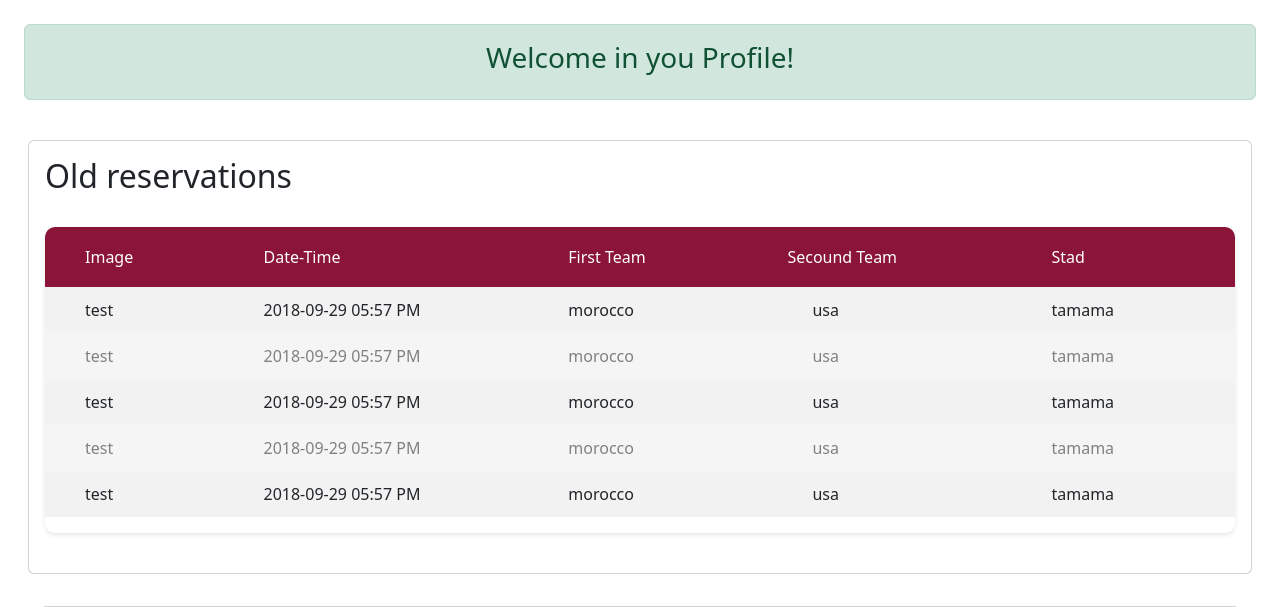
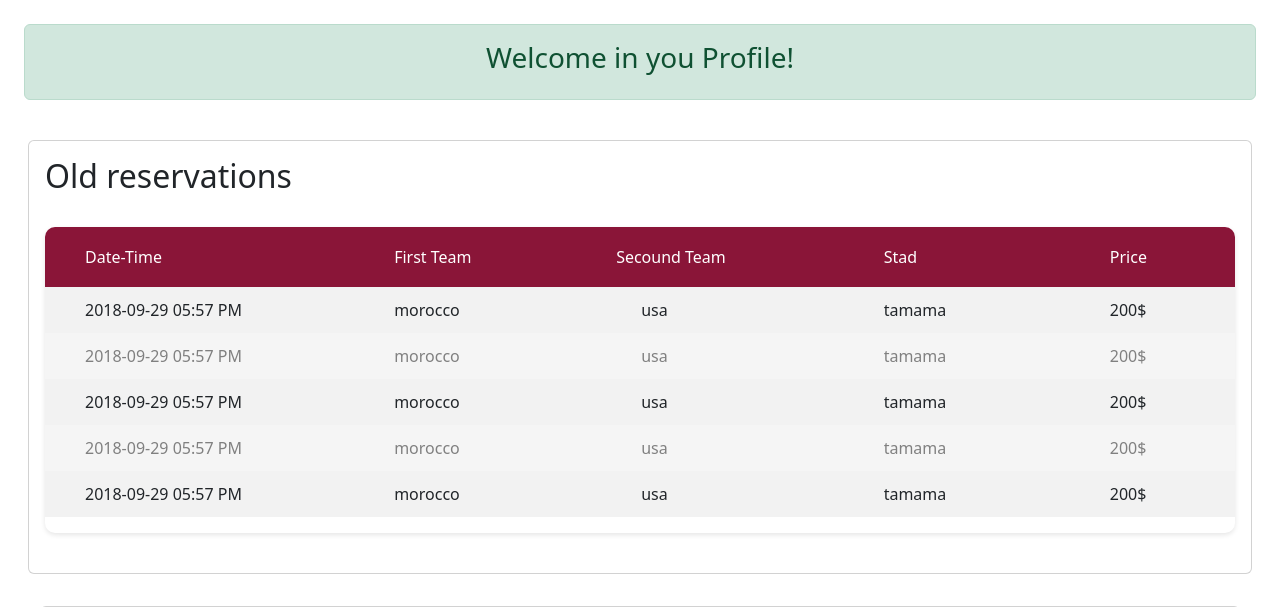
Before and after one commit to ASMAEELKHIRAOUI/FIFA-WC-QATAR22, a PHP site: page /editprofile.php in a window 1280 px wide. Shown: the part 62-669 px from the top of the page. Run offline with PHP 8.4, Linux system fonts and the light colour scheme; some libraries are stand-ins or nearby versions.

Commit message:
old reservation | modify

```diff
--- a/pages/editprofile.php
+++ b/pages/editprofile.php
@@ -14,68 +14,62 @@
         <div class="card-body">
           <div class="overview-wrap">
             <h2 class="title-1 m-b-25 me-4" id="old-reservation">Old reservations</h2>
-            <hr />
+            <hr class="w-25% my-2"/>
           </div>
-
-
-
-
-
             <br>
             <div class="table-responsive table--no-card mb-4" >
                 <table class="table table-borderless table-striped table-earning" >
                     <thead >
                         <tr >
-                                                <th>Image</th>
                             <th>Date-Time</th>
-                                                <!-- <th>Time</th> -->
                             <th class="text-right">First team</th>
                             <th class="text-right">Secound team</th>
                             <th class="text-right">Stad</th>
+                            <th>price</th>
                         </tr>
                     </thead>
                     <tbody>
                         <tr>
-                                                <td>test</td>
                             <td>2018-09-29 05:57 PM</td>
                             <!-- <td>05:57</td> -->
                             <td class="text-right">morocco</td>
                             <td class="text-start">usa</td>
                             <td class="text-right">tamama</td>
+                            <td>200$</td>
                         </tr>
                         <tr>
-                                                <td>test</td>
                             <td>2018-09-29 05:57 PM</td>
                             <!-- <td>05:57</td> -->
                             <td class="text-right">morocco</td>
                             <td class="text-start">usa</td>
                             <td class="text-right">tamama</td>
+                            <td>200$</td>
                         </tr>
                         <tr>
-                                                <td>test</td>
                             <td>2018-09-29 05:57 PM</td>
                             <!-- <td>05:57</td> -->
                             <td class="text-right">morocco</td>
                             <td class="text-start">usa</td>
                             <td class="text-right">tamama</td>
+                            <td>200$</td>
                         </tr>
 
                         <tr>
-                                                <td>test</td>
                             <td>2018-09-29 05:57 PM</td>
                             <!-- <td>05:57</td> -->
                             <td class="text-right">morocco</td>
                             <td class="text-start">usa</td>
                             <td class="text-right">tamama</td>
+                            <td>200$</td>
                         </tr>
 
                         <tr>
-                                                <td>test</td>
                             <td>2018-09-29 05:57 PM</td>
                             <!-- <td>05:57</td> -->
                             <td class="text-right">morocco</td>
                             <td class="text-start">usa</td>
                             <td class="text-right">tamama</td>
+                            <td>200$</td>
                         </tr>
 
                     </tbody>
```
Lines whose indentation alone changed are shown as unchanged.
